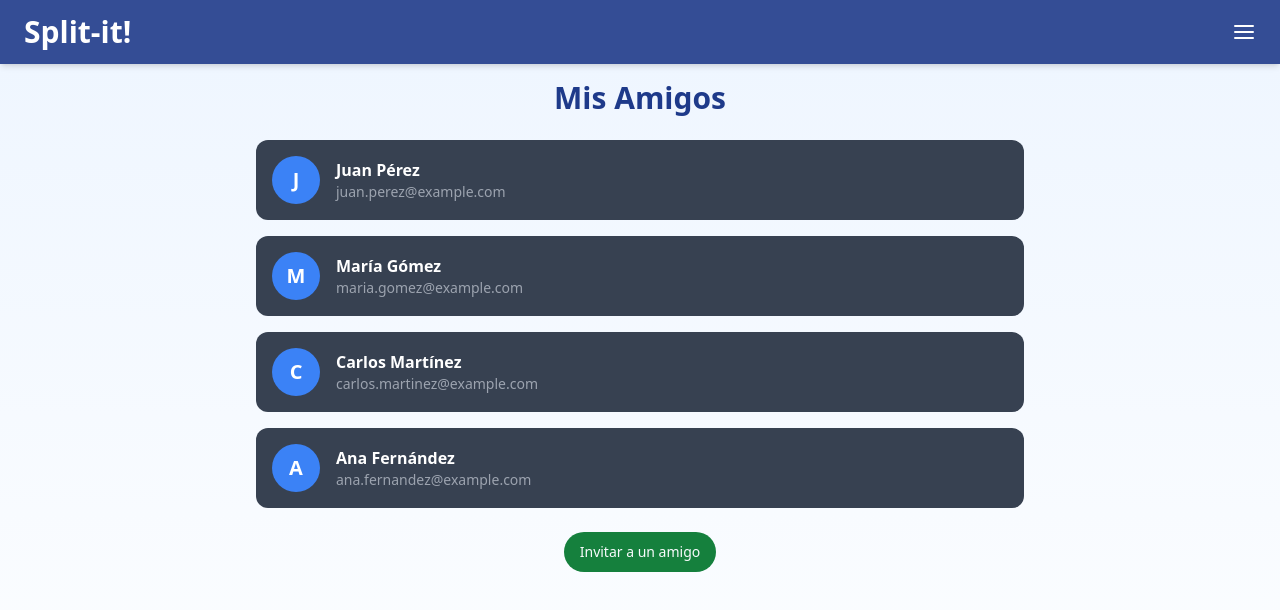
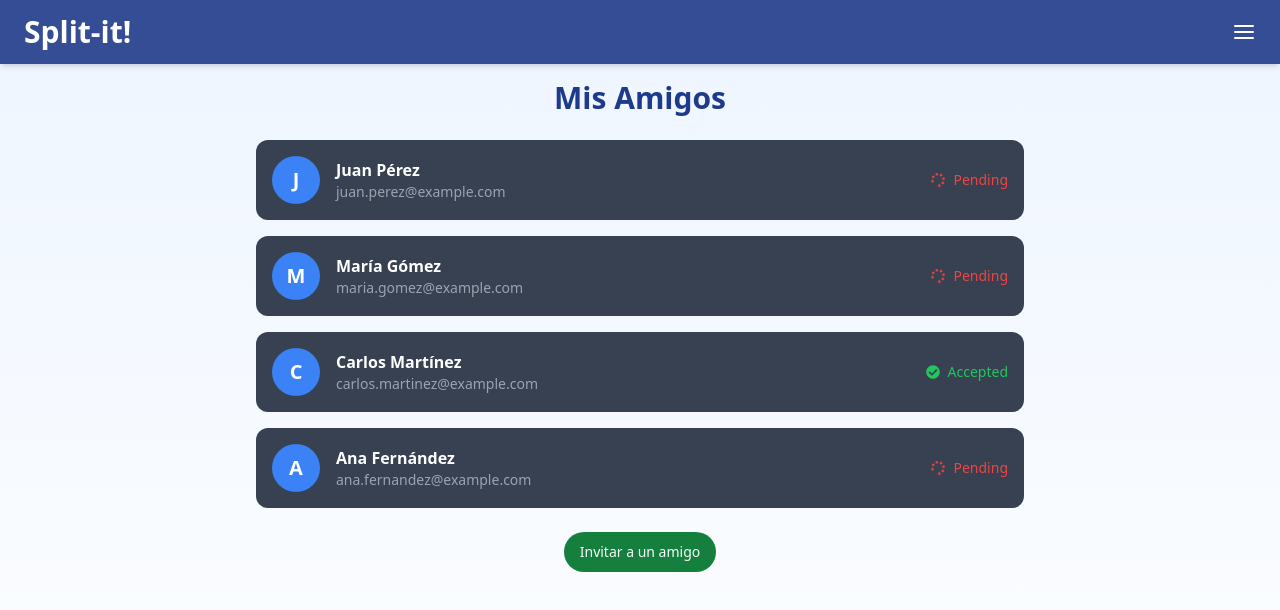
Before and after one commit to ianlio-git/Split-it, a React (Vite) app: page /friends in a window 1280 px wide. Shown: the top 610 px of the page. Built offline with nearby package versions, Linux system fonts and the light colour scheme; sample sign-in values are in the browser's storage.

Commit message:
estado agregado a amigos

```diff
--- a/package.json
+++ b/package.json
@@ -21,6 +21,7 @@
     "lucide-react": "^0.441.0",
     "react": "^18.3.1",
     "react-dom": "^18.3.1",
+    "react-icons": "^5.3.0",
     "react-router-dom": "^6.26.2",
     "shadcn": "^2.0.6",
     "tailwind-merge": "^2.5.2",
--- a/public/friends.json
+++ b/public/friends.json
@@ -2,21 +2,25 @@
   {
     "id": 1,
     "name": "Juan Pérez",
-    "email": "juan.perez@example.com"
+    "email": "juan.perez@example.com",
+    "state": "Pending"
   },
   {
     "id": 2,
     "name": "María Gómez",
-    "email": "maria.gomez@example.com"
+    "email": "maria.gomez@example.com",
+    "state": "Pending"
   },
   {
     "id": 3,
     "name": "Carlos Martínez",
-    "email": "carlos.martinez@example.com"
+    "email": "carlos.martinez@example.com",
+    "state": "Accepted"
   },
   {
     "id": 4,
     "name": "Ana Fernández",
-    "email": "ana.fernandez@example.com"
+    "email": "ana.fernandez@example.com",
+    "state": "Pending"
   }
 ]
--- a/src/components/InviteFriend.jsx
+++ b/src/components/InviteFriend.jsx
@@ -1,4 +1,3 @@
-// eslint-disable-next-line no-unused-vars
 import React, { useState } from "react";
 import {
   Dialog,
@@ -26,9 +25,10 @@ export default function InviteFriend({ onInvite }) {
 
   const handleSubmit = () => {
     if (newFriend.name && newFriend.email) {
-      onInvite(newFriend);
-      setNewFriend({ name: "", email: "" });
-      setIsOpen(false);
+      const friendWithState = { ...newFriend, state: "Pending" }; // Ensure "Pending" state
+      onInvite(friendWithState); // Pass the new friend with the state
+      setNewFriend({ name: "", email: "" }); // Clear the form
+      setIsOpen(false); // Close the dialog
     }
   };
 
@@ -45,7 +45,7 @@ export default function InviteFriend({ onInvite }) {
         </DialogHeader>
         <div className="space-y-4">
           <div>
-            <Label htmlFor="friendName">Nombre del amigo</Label>
+            <Label htmlFor="friendName">¿Cómo se llama tu amigo?</Label>
             <Input
               id="friendName"
               name="name"
@@ -65,6 +65,7 @@ export default function InviteFriend({ onInvite }) {
             />
           </div>
         </div>
+
         <Button
           onClick={handleSubmit}
           className="mt-4 bg-green-700 hover:bg-green-800 w-full rounded-full"
--- a/src/pages/Friends.jsx
+++ b/src/pages/Friends.jsx
@@ -1,5 +1,6 @@
 // eslint-disable-next-line no-unused-vars
 import React, { useState, useEffect } from "react";
+import { FaCheckCircle, FaSpinner } from 'react-icons/fa';
 import InviteFriend from "../components/InviteFriend";
 
 export default function Friends() {
@@ -24,11 +25,31 @@ export default function Friends() {
     setFriends([...friends, { ...newFriend, id: Date.now() }]);
   };
 
+  const renderFriendState = (state) => {
+    if (state === "Pending") {
+      return (
+        <span className="text-red-500 flex items-center justify-end">
+          <FaSpinner className="animate-spin mr-2" /> {/* Símbolo de cargando */}
+          Pending
+        </span>
+      );
+    } else if (state === "Accepted") {
+      return (
+        <span className="text-green-500 flex items-center justify-end">
+          <FaCheckCircle className="mr-2" /> {/* Símbolo de tilde */}
+          Accepted
+        </span>
+      );
+    } else {
+      return <span className="text-gray-400">{state}</span>;
+    }
+  };
+
   return (
     <div className="p-4 min-h-screen text-blue-900 bg-gradient-to-b from-blue-50 to-white">
       <h1 className="text-3xl font-bold mb-6 text-center">Mis Amigos</h1>
 
-      <div className="max-w-3xl mx-auto space-y-4 text-white ">
+      <div className="max-w-3xl mx-auto space-y-4 text-white">
         {friends.length > 0 ? (
           friends.map((friend) => (
             <div
@@ -42,6 +63,9 @@ export default function Friends() {
                 <h2 className="font-semibold">{friend.name}</h2>
                 <p className="text-sm text-gray-400">{friend.email}</p>
               </div>
+              <p className="text-sm text-right flex-grow">
+                {renderFriendState(friend.state)}
+              </p>
             </div>
           ))
         ) : (
```
Also changed, not shown: 1 other file (tests, documents, lock files or other folders).
